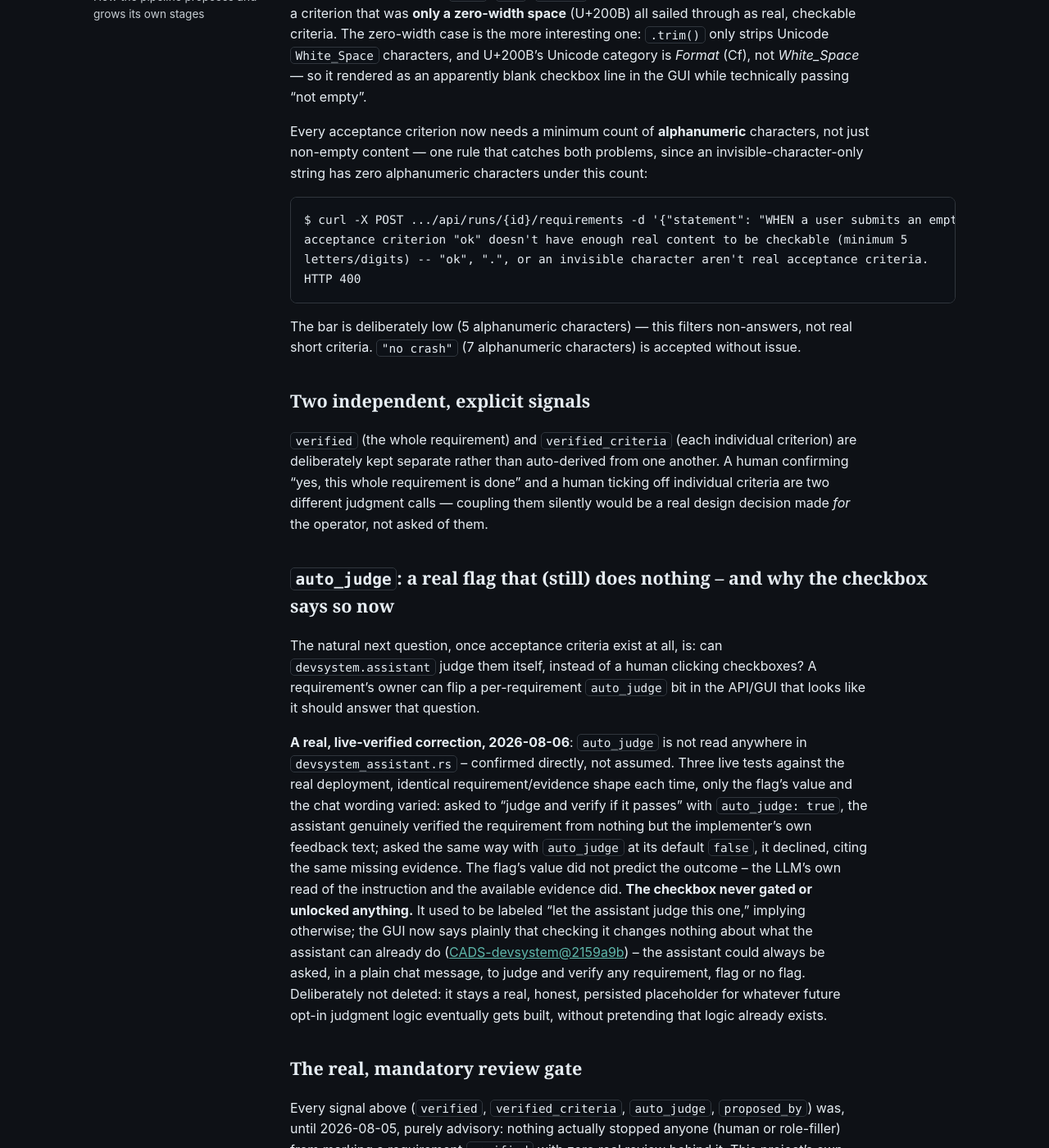
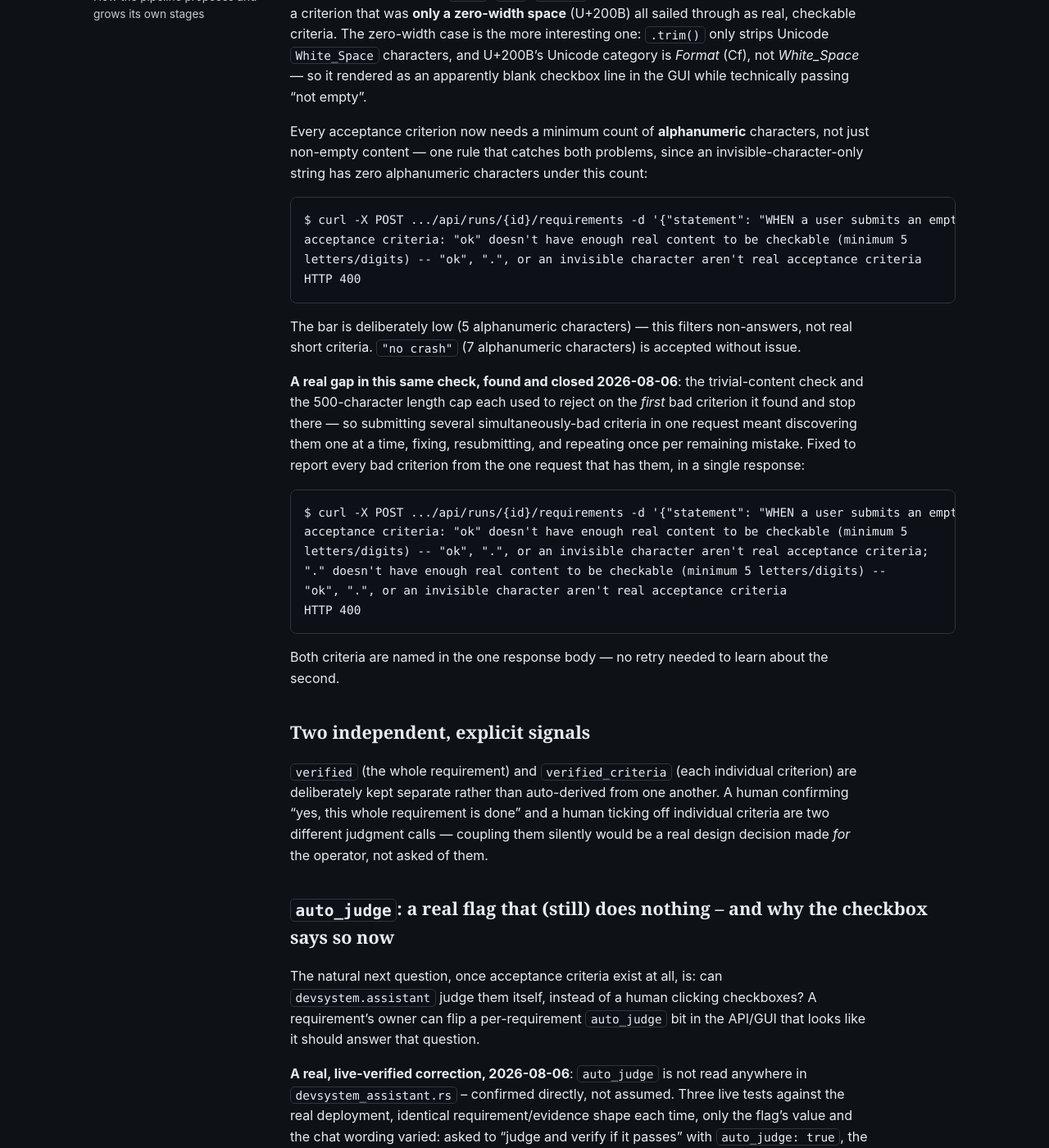
Before and after one commit to scimbe/CADS-devsystem-docs, a Jekyll site: the page built from _explanation/requirements-and-automode.md, in a window 1280 px wide and 1400 px high, scrolled down 1012 px. Shown: the whole window at 82% size. Built offline with Jekyll 4.4.1, drawn with Linux system fonts in a browser that asks for light colours.

Commit message:
docs: document the add_requirement multi-bad-criteria fix (CADS-devsystem@dddf6ac)
Real gap found and closed 2026-08-06: submitting a requirement with several
simultaneously-bad acceptance criteria used to only report the first one,
needing one retry per additional mistake to discover them all. Fixed to
report every bad criterion in one response.

- requirements-and-automode.md: corrected the stale single-criterion error
  wording (was "acceptance criterion", now "acceptance criteria" -- the
  real current message shape), added a live before/after example proving
  two bad criteria both land in one response body.
- rest-api.md: updated the POST .../requirements row to mention the
  500-char upper bound and the report-all-bad-criteria behavior.
- dau-lens-and-stress-testing.md: added this as check [24]/gap #45 in the
  running tallies (twenty-five->twenty-six harness checks, fifty-seven->
  fifty-eight rounds, forty-four->forty-five real gaps), plus a new
  representative-sample bullet explaining why this is a real instance of
  the same bug class at a lower severity than the risk-annotation bugs.

Hermetic Jekyll build confirmed clean; verified all new/changed content
actually rendered in the built HTML before shipping.

Co-Authored-By: Claude Sonnet 5 <noreply@anthropic.com>
Claude-Session: https://claude.ai/code/session_018FkngvdKnmVcAT84EZe7Ur

````diff
--- a/_explanation/requirements-and-automode.md
+++ b/_explanation/requirements-and-automode.md
@@ -49,13 +49,30 @@ has zero alphanumeric characters under this count:
 
 ```
 $ curl -X POST .../api/runs/{id}/requirements -d '{"statement": "WHEN a user submits an empty message, THE SYSTEM SHALL reject it", "acceptance_criteria": ["ok"]}'
-acceptance criterion "ok" doesn't have enough real content to be checkable (minimum 5
-letters/digits) -- "ok", ".", or an invisible character aren't real acceptance criteria.
+acceptance criteria: "ok" doesn't have enough real content to be checkable (minimum 5
+letters/digits) -- "ok", ".", or an invisible character aren't real acceptance criteria
 HTTP 400
 ```
 
 The bar is deliberately low (5 alphanumeric characters) — this filters non-answers, not real short
 criteria. `"no crash"` (7 alphanumeric characters) is accepted without issue.
+
+**A real gap in this same check, found and closed 2026-08-06**: the trivial-content check and the
+500-character length cap each used to reject on the *first* bad criterion it found and stop there —
+so submitting several simultaneously-bad criteria in one request meant discovering them one at a
+time, fixing, resubmitting, and repeating once per remaining mistake. Fixed to report every bad
+criterion from the one request that has them, in a single response:
+
+```
+$ curl -X POST .../api/runs/{id}/requirements -d '{"statement": "WHEN a user submits an empty message, THE SYSTEM SHALL reject it", "acceptance_criteria": ["ok", "."]}'
+acceptance criteria: "ok" doesn't have enough real content to be checkable (minimum 5
+letters/digits) -- "ok", ".", or an invisible character aren't real acceptance criteria;
+"." doesn't have enough real content to be checkable (minimum 5 letters/digits) --
+"ok", ".", or an invisible character aren't real acceptance criteria
+HTTP 400
+```
+
+Both criteria are named in the one response body — no retry needed to learn about the second.
 
 ## Two independent, explicit signals
 
````
Also changed, not shown: _explanation/dau-lens-and-stress-testing.md (+16 -6 lines), _reference/rest-api.md (+1 -1 lines).
